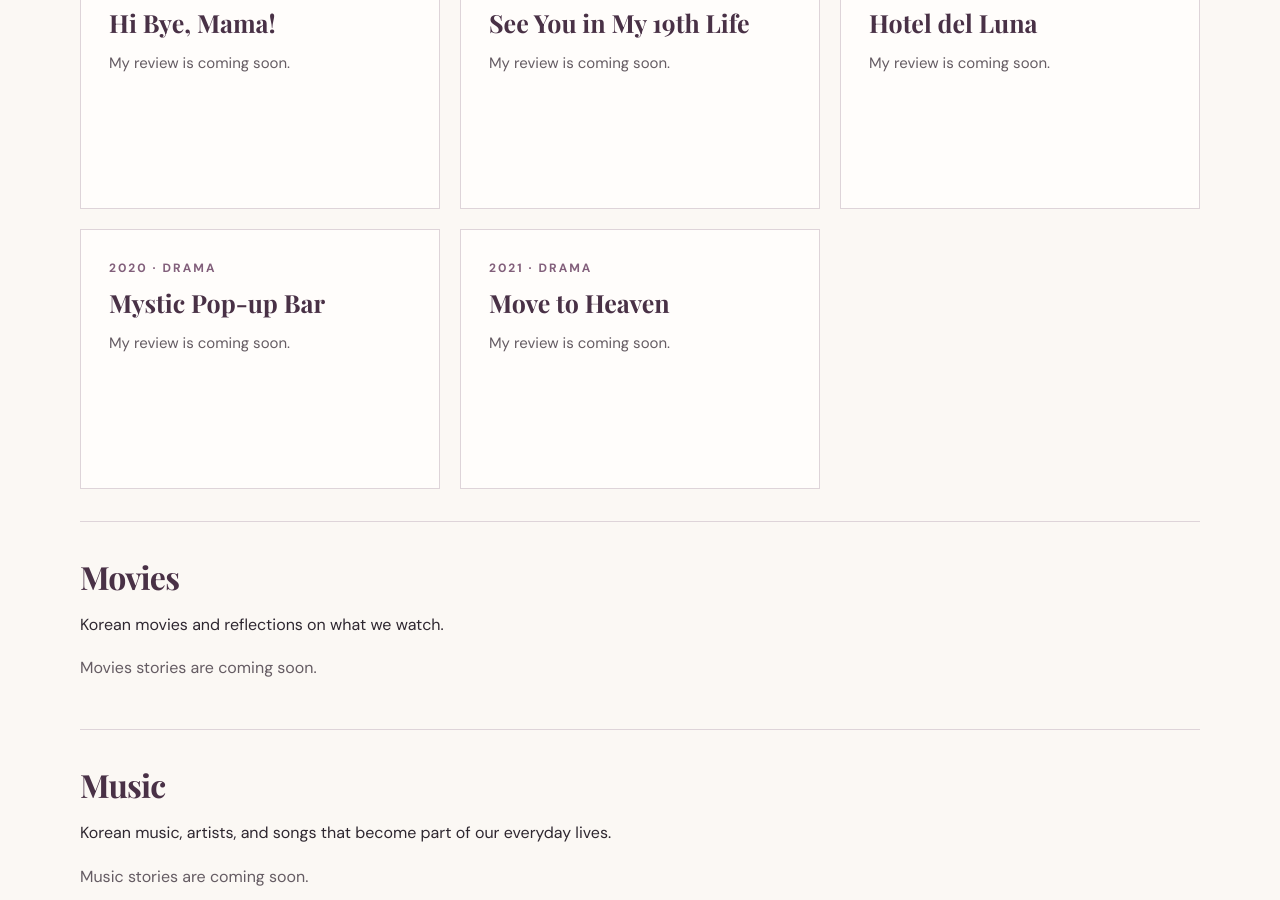
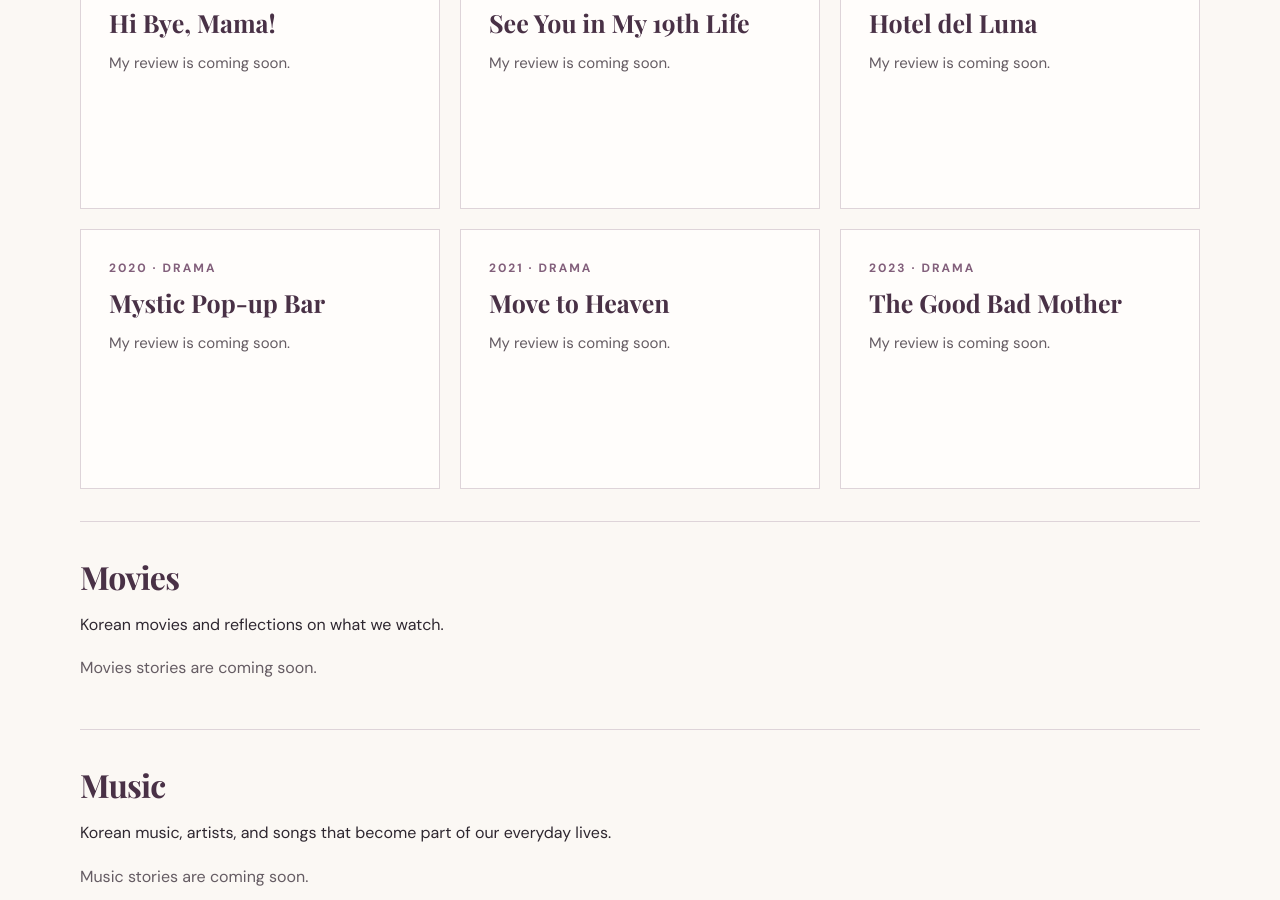
Before and after one commit to lydiarim22-coder/mindoflydia, a Jekyll site: the page built from korean-culture.html, in a window 1280 px wide and 900 px high, scrolled down 1214 px. Built offline with Jekyll 4.4.1, drawn with Linux system fonts in a browser that asks for light colours; some web fonts are replaced.

Commit message:
Add The Good Bad Mother to Korean Culture dramas

```diff
--- a/_data/korean_culture_items.yml
+++ b/_data/korean_culture_items.yml
@@ -27,3 +27,9 @@
   genre: Drama
   topic: dramas
   note: "My review is coming soon."
+
+- title: "The Good Bad Mother"
+  year: 2023
+  genre: Drama
+  topic: dramas
+  note: "My review is coming soon."
```
